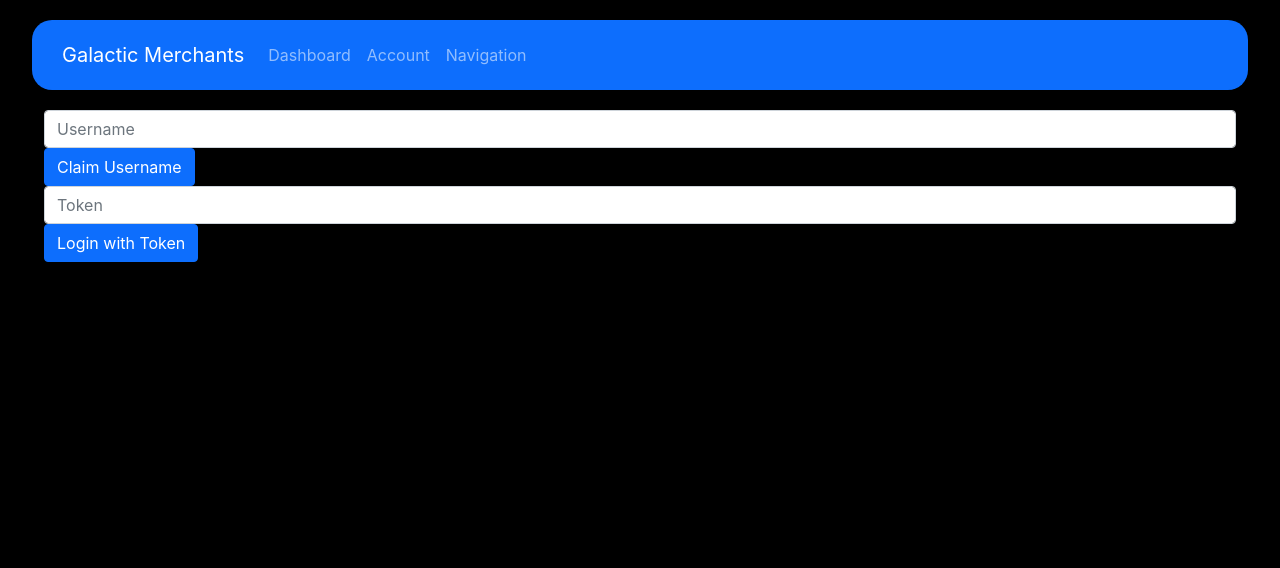
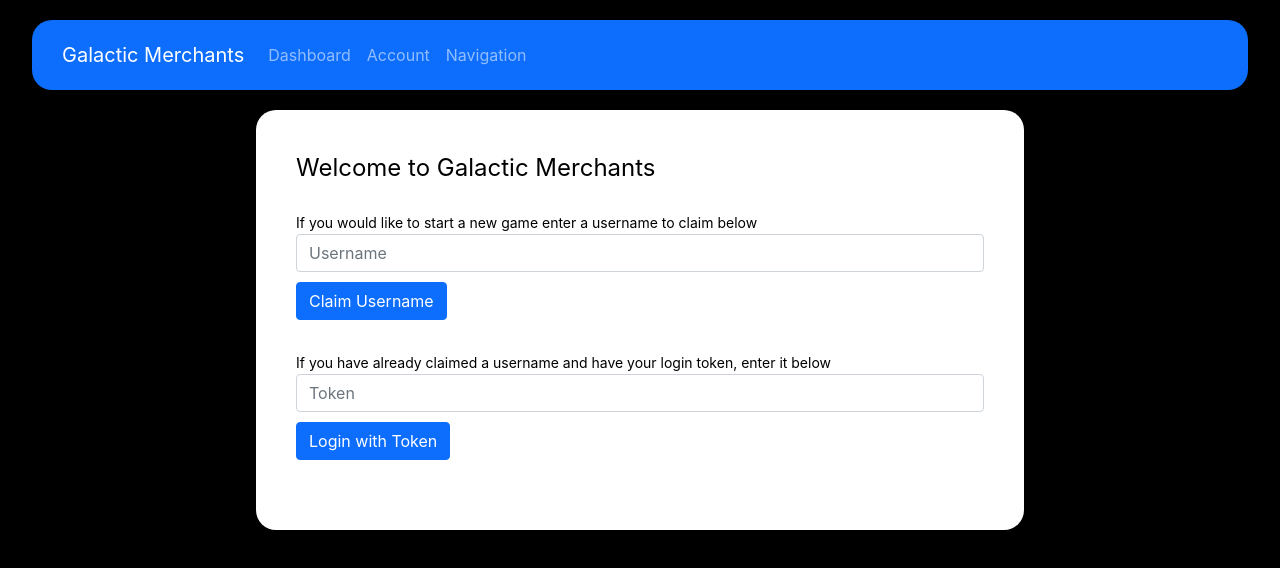
Before and after one commit to jbmitchell7/pwa_galacticmerchants, a React (Create React App) app: page / in a window 1280 px wide. Shown: the top 568 px of the page. Built offline with nearby package versions, Linux system fonts and the light colour scheme.

Commit message:
updated look of login screen

```diff
--- a/src/App.tsx
+++ b/src/App.tsx
@@ -1,4 +1,5 @@
 import { BrowserRouter as Router, Routes, Route } from 'react-router-dom';
+import { Row } from 'react-bootstrap';
 import 'bootstrap/dist/css/bootstrap.min.css';
 
 import Login from './views/Login/Login';
@@ -8,7 +9,6 @@ import Welcome from './views/Welcome/Welcome';
 import Account from './views/Account/Account';
 import Navigation from './views/Navigation/Navigation';
 import './App.css';
-import { Row } from 'react-bootstrap';
 
 const App = () => {
     const userToken = localStorage.getItem("TOKEN")
--- a/src/index.css
+++ b/src/index.css
@@ -13,7 +13,3 @@ code {
   font-family: source-code-pro, Menlo, Monaco, Consolas, 'Courier New',
     monospace;
 }
-
-.app-body {
-  height: 100vh;
-}
--- a/src/views/Login/Login.css
+++ b/src/views/Login/Login.css
@@ -0,0 +1,38 @@
+.login-container {
+    display: flex;
+    justify-content: center;
+}
+
+.login-form {
+    width: 40vw;
+    background-color: white;
+    padding: 40px;
+    border-radius: 20px;
+}
+
+@media (max-width: 1400px) {
+    .login-form {
+        width: 60vw;
+    }
+}
+
+@media (max-width: 800px) {
+    .login-form {
+        width: 80vw;
+        padding: 20px;
+    }
+}
+
+.form-header {
+    font-size: x-large;
+    color: black;
+}
+
+.form-instructions {
+    color: black;
+}
+
+.login-btn {
+    margin-top: 10px;
+    margin-bottom: 30px;
+}
--- a/src/views/Login/Login.tsx
+++ b/src/views/Login/Login.tsx
@@ -32,15 +32,32 @@ const Login = () => {
     }
 
     return (
-        <div>
-            <Form>
-                <Form.Control type='text' placeholder='Username' onChange={e => setUsernameInput(e.target.value)} />
+        <div className='login-container'>
+            <Form className='login-form'>
+                <Form.Text className='form-header'>
+                    Welcome to Galactic Merchants
+                </Form.Text><br /><br />
+                <Form.Text className='form-instructions'>
+                    If you would like to start a new game enter a username to claim below
+                </Form.Text>
+                <Form.Control
+                    type='text'
+                    placeholder='Username'
+                    onChange={e => setUsernameInput(e.target.value)} />
                 <Button
+                    className='login-btn'
                     onClick={() => claimUsername(usernameInput)}>
                     Claim Username
-                </Button>
-                <Form.Control type='password' placeholder='Token' onChange={e => setTokenInput(e.target.value)} />
+                </Button><br />
+                <Form.Text className='form-instructions'>
+                    If you have already claimed a username and have your login token, enter it below
+                </Form.Text>
+                <Form.Control
+                    type='password'
+                    placeholder='Token'
+                    onChange={e => setTokenInput(e.target.value)} />
                 <Button
+                    className='login-btn'
                     onClick={() => setLoginToken(tokenInput)}>
                     Login with Token
                 </Button>
```
